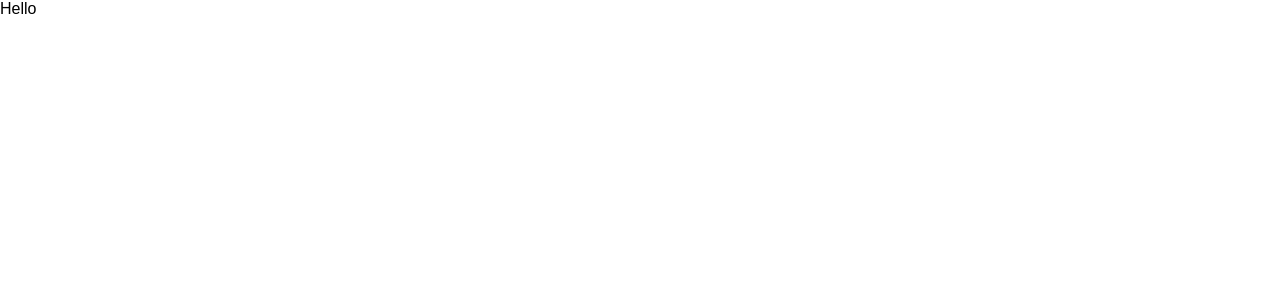
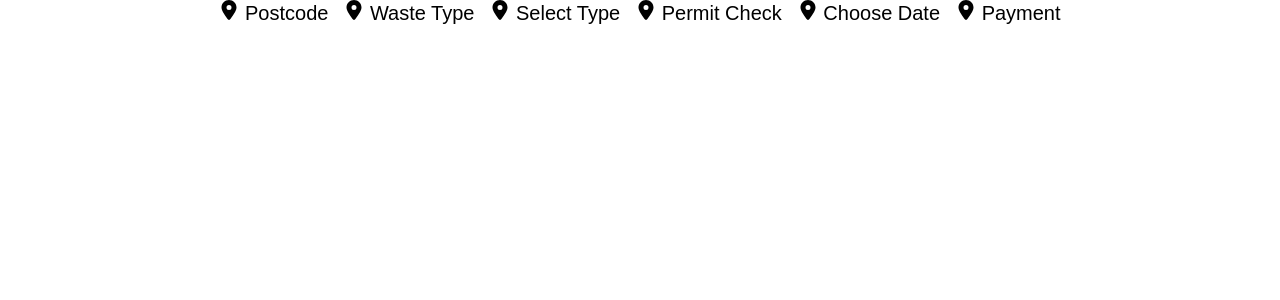
Before and after one commit to kay698/skip-hire-demo, a React (Create React App) app: page / in a window 1280 px wide. Shown: the top 300 px of the page. Built offline with nearby package versions, Linux system fonts and the light colour scheme.

Commit message:
chore: breadcrums rendered, data created and parsed

```diff
--- a/package.json
+++ b/package.json
@@ -16,6 +16,7 @@
     "gsap": "^3.12.7",
     "react": "^19.1.0",
     "react-dom": "^19.1.0",
+    "react-icons": "^5.5.0",
     "react-scripts": "5.0.1",
     "styled-components": "^6.1.17",
     "typescript": "^4.9.5",
--- a/src/App.tsx
+++ b/src/App.tsx
@@ -1,7 +1,12 @@
 import React from "react";
+import DisposalFlow from "./Pages/DisposalFlow/disposalFlow";
 
 function App() {
-  return <div className="App">Hello</div>;
+  return (
+    <div className="App">
+      <DisposalFlow />
+    </div>
+  );
 }
 
 export default App;
--- a/src/Components/Box/box.styles.ts
+++ b/src/Components/Box/box.styles.ts
@@ -32,7 +32,7 @@ export const Flex = styled.div<FlexProps>`
   background: ${({ background = "" }) => background};
   border: ${({ border = "" }) => border};
   opacity: ${({ opacity = "1" }) => opacity};
-  gap: ${({ gap = "0" }) => gap};
+  gap: ${({ gap = "1rem" }) => gap};
 `;
 
 interface GridProps {
--- /dev/null
+++ b/src/Components/BreadCrumbs/breadCrumbs.styles.ts
@@ -0,0 +1,4 @@
+import styled from "styled-components";
+import { Flex } from "../Box/box.styles";
+
+export const BreadCrumbsWrap = styled(Flex)``;
--- a/src/Components/BreadCrumbs/breadCrumbs.tsx
+++ b/src/Components/BreadCrumbs/breadCrumbs.tsx
@@ -1,20 +1,34 @@
 import React, { ReactElement, SVGProps } from "react";
+import { Flex } from "../Box/box.styles";
+import { BreadCrumbsWrap } from "./breadCrumbs.styles";
 
 interface BreadcrumbItem {
   label: string;
   icon?: ReactElement<SVGProps<SVGSVGElement>>;
-  id: number;
 }
 
 interface BreadcrumbsProps {
-  breadcrumbs?: BreadcrumbItem[];
+  breadcrumbs: BreadcrumbItem[];
   activeIndex?: number;
 }
 
-const ProgressBar: React.FC<BreadcrumbsProps> = ({
+const BreadCrumbs: React.FC<BreadcrumbsProps> = ({
   breadcrumbs,
   activeIndex,
 }) => {
-  return <div>hi</div>;
+  return (
+    <BreadCrumbsWrap>
+      {breadcrumbs.map((item, idx) => (
+        <p
+          key={idx}
+          className={`breadcrumbs__item  ${
+            activeIndex === idx && "breadcrumbs__item__active"
+          }`}
+        >
+          {item.icon} {item.label}
+        </p>
+      ))}
+    </BreadCrumbsWrap>
+  );
 };
-export default ProgressBar;
+export default BreadCrumbs;
--- /dev/null
+++ b/src/Pages/DisposalFlow/disposalFlow.styles.ts
@@ -0,0 +1,4 @@
+import styled from "styled-components";
+import { Flex } from "../../Components/Box/box.styles";
+
+export const DisposalFlowWrap = styled(Flex)``;
--- /dev/null
+++ b/src/Pages/DisposalFlow/disposalFlow.tsx
@@ -0,0 +1,25 @@
+import React, { ReactElement, SVGProps, useState } from "react";
+import { Flex } from "../../Components/Box/box.styles";
+import { DisposalFlowWrap } from "./disposalFlow.styles";
+import BreadCrumbs from "../../Components/BreadCrumbs/breadCrumbs";
+import { FaLocationDot } from "react-icons/fa6";
+
+const DisposalFlow = () => {
+  const [activeIndex] = useState(2);
+
+  const breadCrumbsList = [
+    { label: "Postcode", icon: <FaLocationDot /> },
+    { label: "Waste Type", icon: <FaLocationDot /> },
+    { label: "Select Type", icon: <FaLocationDot /> },
+    { label: "Permit Check", icon: <FaLocationDot /> },
+    { label: "Choose Date", icon: <FaLocationDot /> },
+    { label: "Payment", icon: <FaLocationDot /> },
+  ];
+
+  return (
+    <DisposalFlowWrap>
+      <BreadCrumbs breadcrumbs={breadCrumbsList} activeIndex={activeIndex} />
+    </DisposalFlowWrap>
+  );
+};
+export default DisposalFlow;
```
Also changed, not shown: src/Pages/DisposalFlow/Screens/skipSelectScreen.tsx (added), 1 other file (tests, documents, lock files or other folders).
